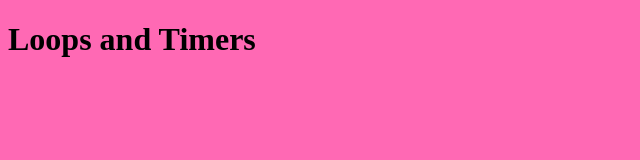
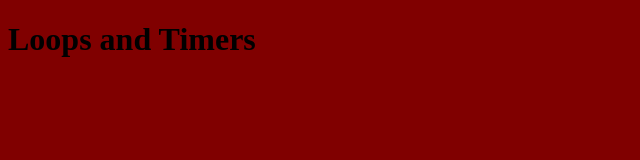
Before and after one commit to kaysmall19/javascript-loops-timer-events-lecture, a plain HTML site: page index.html in a window 1280 px wide. Shown: the whole page, without its empty margins (0-640 px from the left). Drawn offline with Linux system fonts and the light colour scheme.

Commit message:
commit on main

```diff
--- a/style.css
+++ b/style.css
@@ -1,3 +1,3 @@
 body{
-    background-color: hotpink;
+    background-color: maroon;
 }
```
